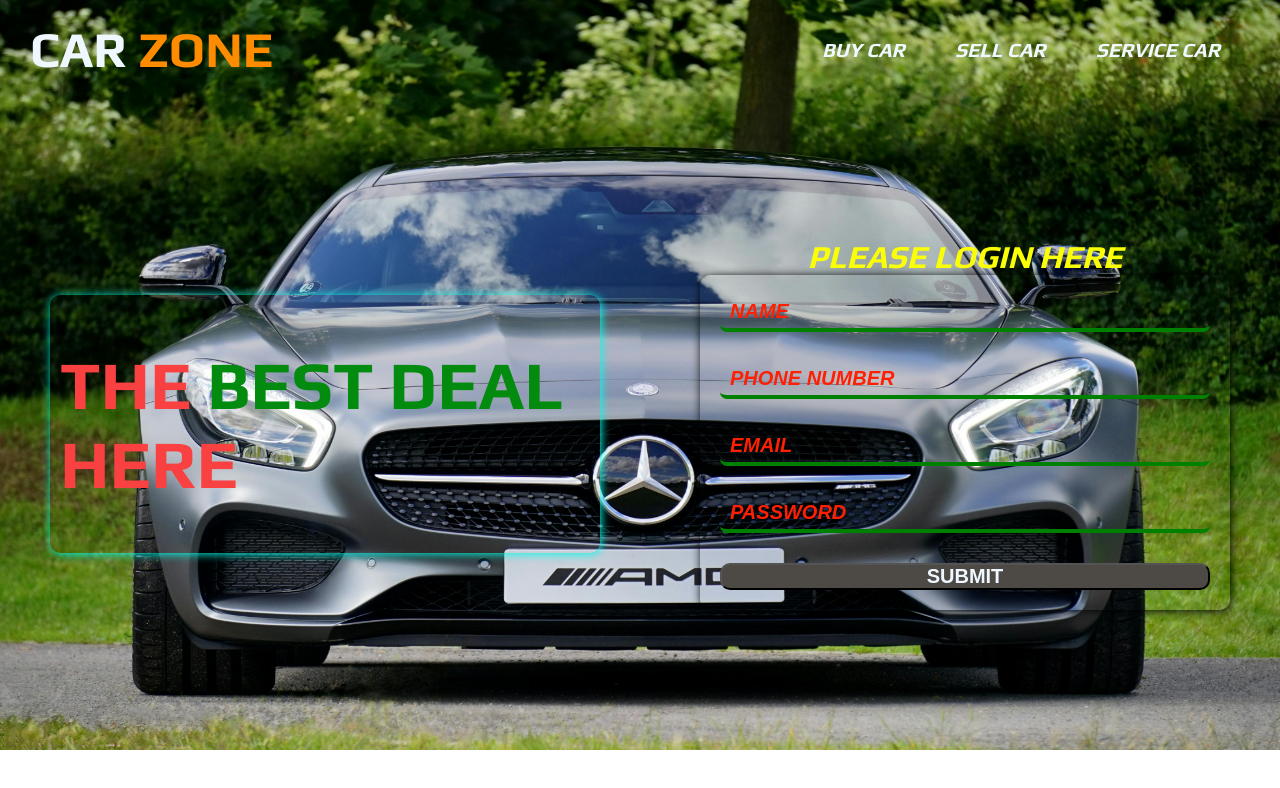
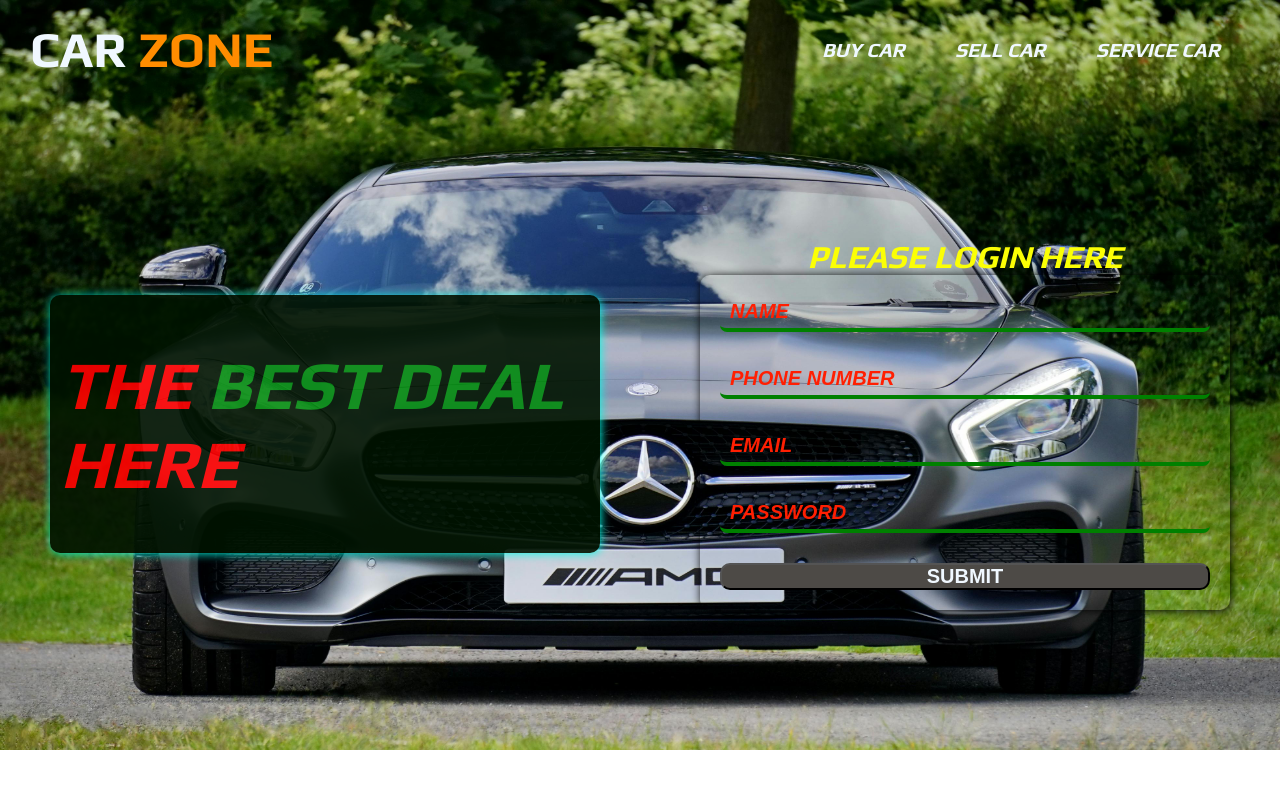
Before and after one commit to 46580sojol/my-first-simple-project, a plain HTML site: page index.html in a window 1280 px wide. In both pictures the pointer is over the element 325 px from the left and 424 px from the top of the page. Drawn offline with Linux system fonts and the light colour scheme.

Commit message:
added box1,2 background

```diff
--- a/styles/style.css
+++ b/styles/style.css
@@ -122,13 +122,18 @@ input[type="submit"]{
 }
 .box-1:hover{
     /* background-color: wheat; */
+
+    background-color: rgb(0, 19, 0);
     box-shadow: 1px 1px 10px rgb(0, 255, 234);
+      opacity: 0.9;
 }
 .box-1 h1{
-    color: rgb(250, 65, 65);
+    color: rgb(255, 0, 0);
+    font-style: italic;
     font-weight: 900;
     font-size: 68px;
 }
+
 /* .box-1 p{
     color: rgb(226, 38, 179);
     font-size: 20px;
@@ -140,5 +145,7 @@ input[type="submit"]{
 }
 .box-2:hover{
     border-radius: 10px;
+    background-color: rgb(1, 22, 1);
+    opacity: 0.9;
     box-shadow: 1px 1px 10px rgb(120, 253, 253);
 }
```
